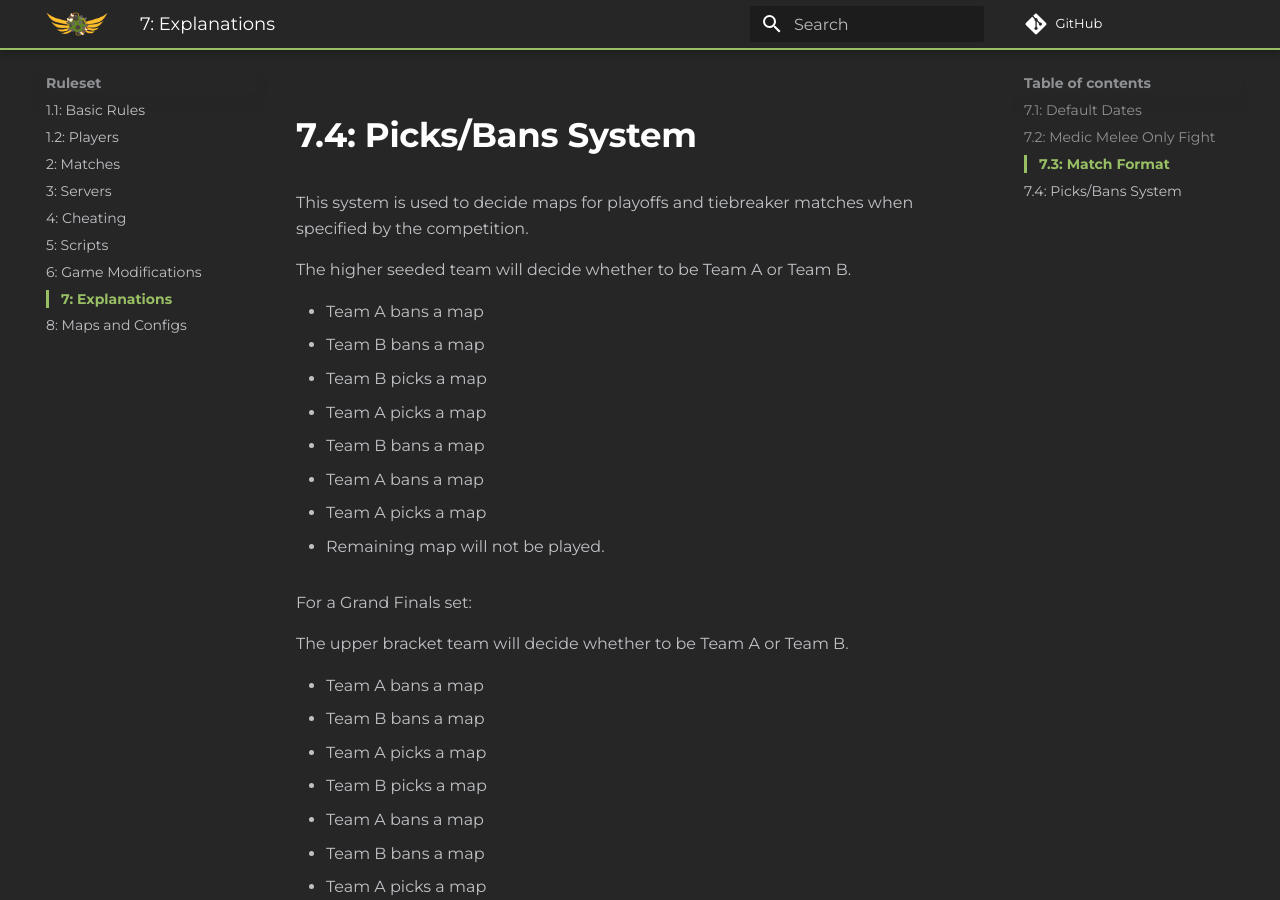
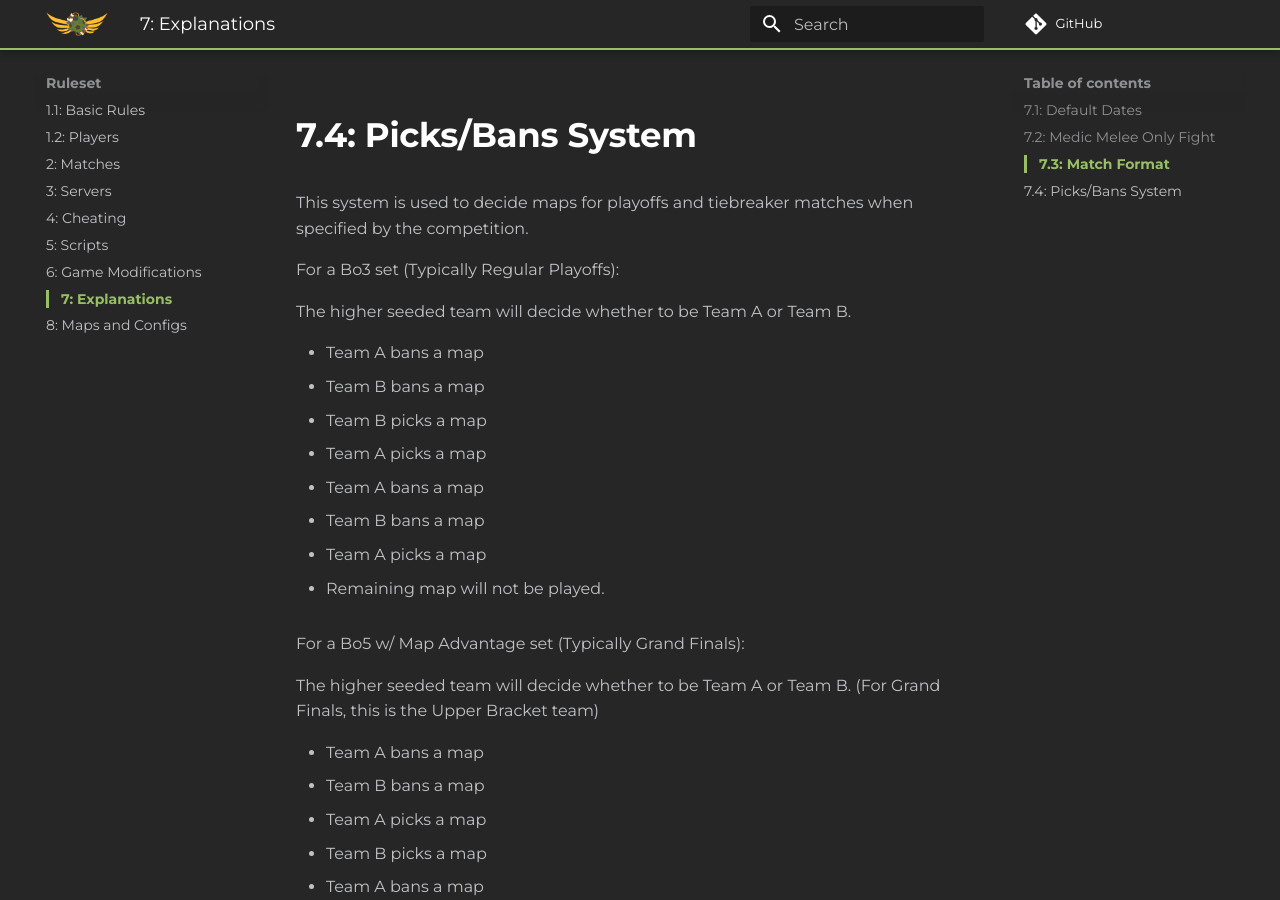
Before and after one commit to p4sstime/p4ss-docs, an MkDocs documentation site: the page built from docs/explanations/explanations.md, in a window 1280 px wide and 900 px high, scrolled down 1508 px. Built offline with MkDocs 1.6.1 and Material for MkDocs 9.7.7, drawn with Linux system fonts in a browser that asks for light colours; comment, search, counter and statistics services are not loaded.

Commit message:
Update explanations.md
Fixed error in Bo3 pick/bans and added a bit more clarification

```diff
--- a/docs/explanations/explanations.md
+++ b/docs/explanations/explanations.md
@@ -34,20 +34,22 @@ Map 3: Team 1 3-0 Team 2
 
 This system is used to decide maps for playoffs and tiebreaker matches when specified by the competition.
 
+For a Bo3 set (Typically Regular Playoffs):
+
 The higher seeded team will decide whether to be Team A or Team B.
 
 - Team A bans a map
 - Team B bans a map
 - Team B picks a map
 - Team A picks a map
+- Team A bans a map
 - Team B bans a map
-- Team A bans a map
 - Team A picks a map
 - Remaining map will not be played.
 
-For a Grand Finals set:
+For a Bo5 w/ Map Advantage set (Typically Grand Finals):
 
-The upper bracket team will decide whether to be Team A or Team B.
+The higher seeded team will decide whether to be Team A or Team B. (For Grand Finals, this is the Upper Bracket team)
 
 - Team A bans a map
 - Team B bans a map
```
